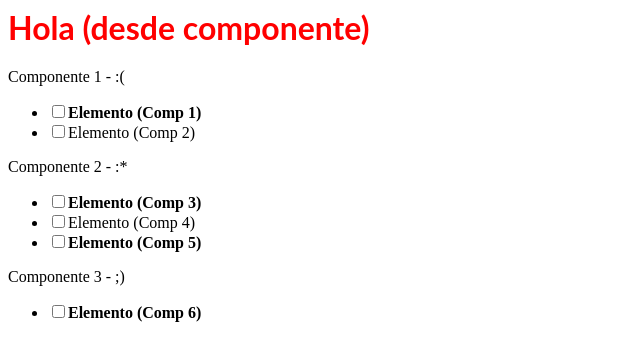
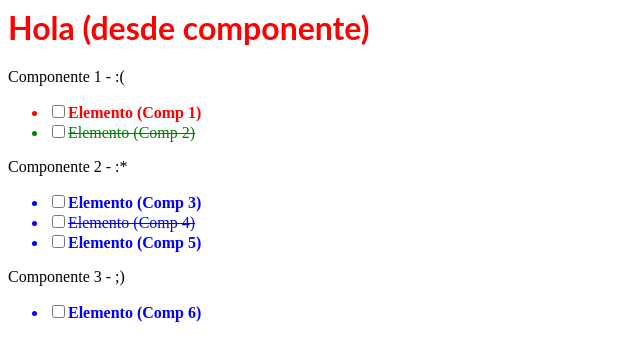
Before and after one commit to vectorvactor/clase-react-1, a React (Create React App) app: page / in a window 1280 px wide. Shown: the top 360 px of the page, without its empty margins (0-640 px from the left). Built offline with nearby package versions, Linux system fonts and the light colour scheme.

Commit message:
Añadida propiedad 'prioridad' a los componentes de lista

```diff
--- a/src/App.jsx
+++ b/src/App.jsx
@@ -4,8 +4,8 @@
 
 export function App() {
   const elementos1 = [
-    { done: false, texto: 'Elemento (Comp 1)' },
-    { done: true, texto: 'Elemento (Comp 2)' },
+    { done: false, texto: 'Elemento (Comp 1)', prioridad: 'alta' },
+    { done: true, texto: 'Elemento (Comp 2)', prioridad: 'media' },
   ];
   const elementos2 = [
     { done: false, texto: 'Elemento (Comp 3)' },
--- a/src/components/ComponenteLista.jsx
+++ b/src/components/ComponenteLista.jsx
@@ -3,11 +3,11 @@
 import './componente-lista.css';
 
 export default function ComponenteLista(props) {
-  let claseLista = '';
+  let claseLista = props.prioridad;
   if (props.done) {
-    claseLista = 'el-checked';
+    claseLista += ' el-done';
   } else {
-    claseLista = 'el-unchecked';
+    claseLista += ' el-undone';
   }
 
   return (
@@ -17,3 +17,7 @@
     </li>
   );
 }
+
+ComponenteLista.defaultProps = {
+  prioridad: 'baja',
+};
--- a/src/components/Lista.jsx
+++ b/src/components/Lista.jsx
@@ -9,6 +9,7 @@
         <ComponenteLista
           done={props.elementos[i].done}
           texto={props.elementos[i].texto}
+          prioridad={props.elementos[i].prioridad}
         />
       );
     }
--- a/src/components/componente-lista.css
+++ b/src/components/componente-lista.css
@@ -1,5 +1,9 @@
-li.el-unchecked {
+li.el-undone {
   font-weight: bold;
+}
+
+li.el-done {
+  text-decoration: line-through;
 }
 
 li.alta {
```
